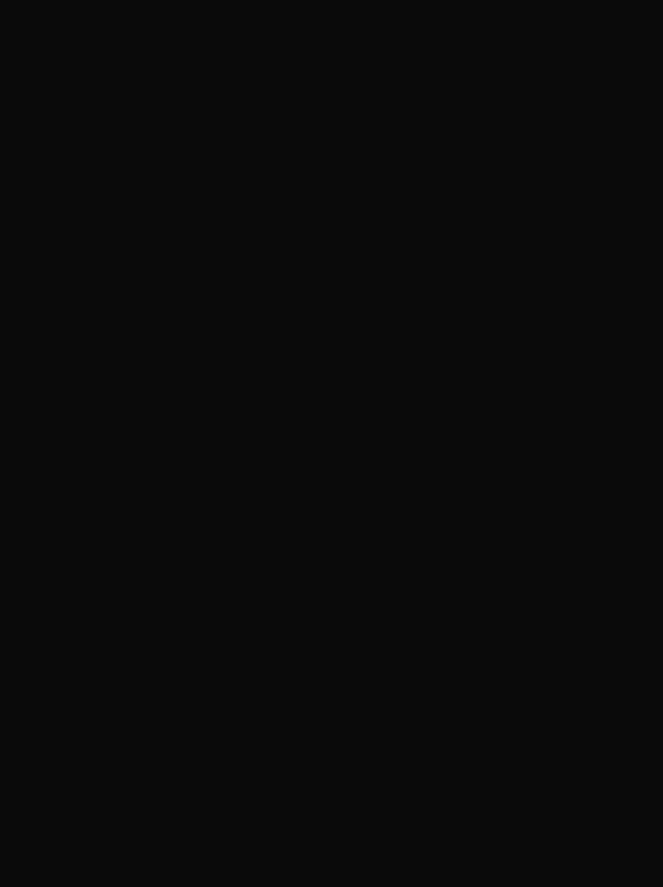
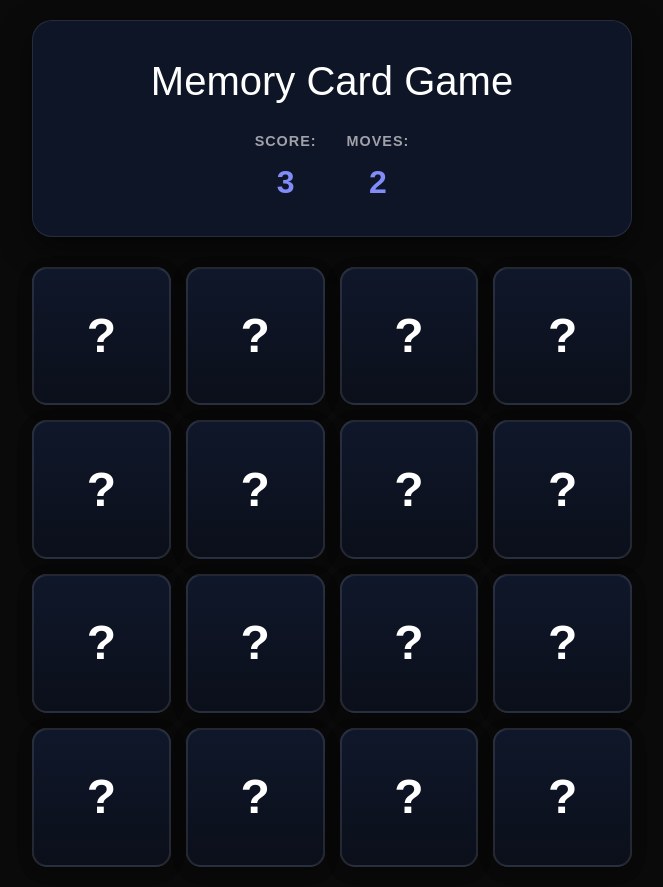
Before and after one commit to fahrypratama17/Project_React, a React (Vite) app in the folder memory-game/: page / in a window 1280 px wide. Shown: the whole page, without its empty margins (308-971 px from the left). Before the commit the page ends 800 px from the top, so only its background shows below. Built offline with nearby package versions, Linux system fonts and the light colour scheme.

Commit message:
feat: implement memory card game components; add GameHeader and Card components with game initialization logic

```diff
--- a/memory-game/src/App.jsx
+++ b/memory-game/src/App.jsx
@@ -1,7 +1,55 @@
+import GameHeader from "./components/GameHeader.jsx";
+import Card from "./components/Card.jsx";
+import { useEffect, useState } from "react";
+
+const cardValue = [
+  "🍓",
+  "🥭",
+  "🍍",
+  "🍇",
+  "🍊",
+  "🍎",
+  "🍐",
+  "🫐",
+  "🍇",
+  "🍎",
+  "🥭",
+  "🍓",
+  "🍍",
+  "🫐",
+  "🍊",
+  "🍐",
+];
+
 const App = () => {
+  const [cards, setCards] = useState([]);
+
+  const initializeGame = () => {
+    // Shuffle the cards
+
+    const finalCards = cardValue.map((value, index) => ({
+      id: index,
+      value,
+      isFlipped: false,
+      isMatched: false,
+    }));
+
+    setCards(finalCards);
+  };
+
+  useEffect(() => {
+    initializeGame();
+  }, []);
+
   return (
-    <div>
-      <div></div>
+    <div className="app">
+      <GameHeader score={3} moves={2} />
+
+      <div className="cards-grid">
+        {cards.map((item) => (
+          <Card card={item} />
+        ))}
+      </div>
     </div>
   );
 };
--- /dev/null
+++ b/memory-game/src/components/Card.jsx
@@ -0,0 +1,10 @@
+const Card = ({ card }) => {
+  return (
+    <div className="card">
+      <div className="card-front">?</div>
+      <div className="card-back">{card.value}</div>
+    </div>
+  );
+};
+
+export default Card;
--- /dev/null
+++ b/memory-game/src/components/GameHeader.jsx
@@ -0,0 +1,19 @@
+const GameHeader = ({ score, moves }) => {
+  return (
+    <div className="game-header">
+      <h1>Memory Card Game</h1>
+      <div className="stats">
+        <div className="stat-item">
+          <span className="stat-label">Score: </span>{" "}
+          <span className="stat-value">{score}</span>
+        </div>
+        <div className="stat-item">
+          <span className="stat-label">Moves: </span>{" "}
+          <span className="stat-value">{moves}</span>
+        </div>
+      </div>
+    </div>
+  );
+};
+
+export default GameHeader;
```
